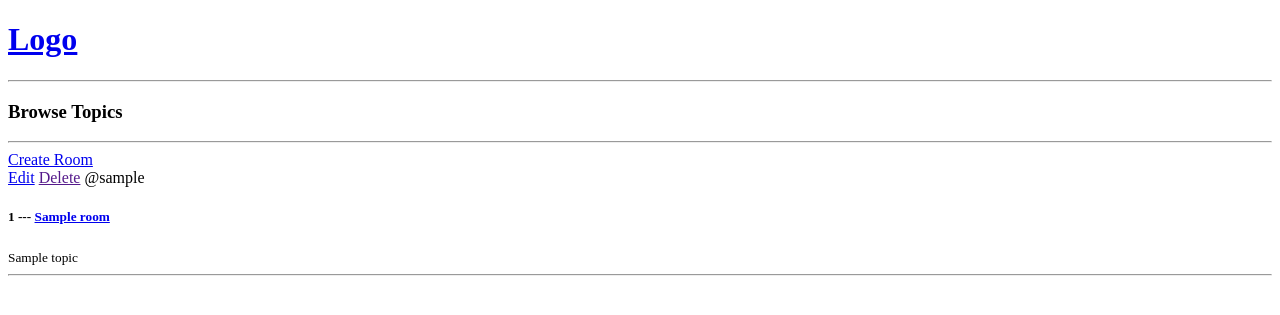
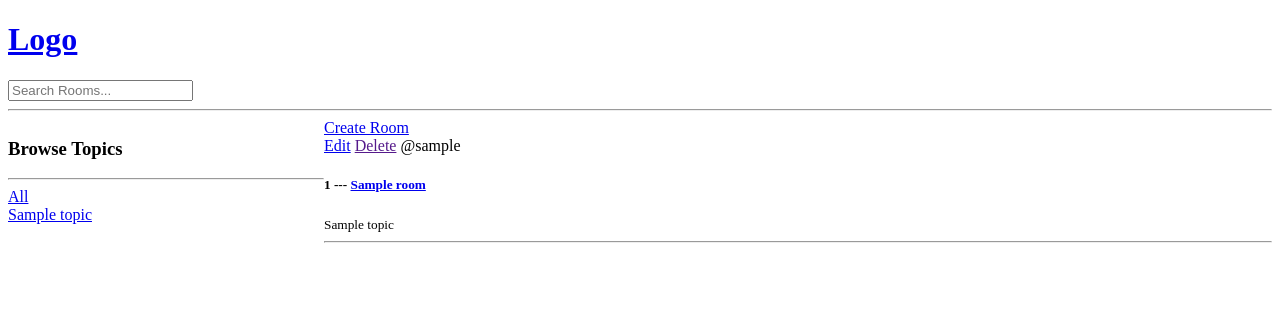
Before and after one commit to kyle-black/must_app_ai, a Django app: page / in a window 1280 px wide. Shown: the top 315 px of the page. Run offline with Django 5.2, Linux system fonts and the light colour scheme; tables that the repository leaves empty hold one stand-in row (values such as "Sample post"); parts of the project's set-up code (start-up, migrations or seed data) failed here and were passed over.

Commit message:
updated search features

```diff
--- a/base/templates/base/home.html
+++ b/base/templates/base/home.html
@@ -1,30 +1,33 @@
-{% extends 'main.html' %}
-
-
-
-{% block content %}
+{% extends 'main.html' %} {% block content %}
 
 <style>
-
-
+  .home-container {
+    display: grid;
+    grid-template-columns: 1fr 3fr;
+  }
 </style>
 
-
-
-
-
 <div class="home-container">
+  <div>
+    <h3>Browse Topics</h3>
+    <hr />
+    {% for topic in topics %}
 
     <div>
-        <h3>Browse Topics</h3>
-        <hr>
+      <a href="{% url 'home' %}">All</a>
     </div>
 
-    <div></div>
+    <div>
+      <a href="{% url 'home' %}?q={{topic.name}}">{{topic.name}}</a>
+    </div>
 
-    <a href="{% url 'create-room' %}" > Create Room</a>
+    {% endfor %}
+  </div>
+
   <div>
+    <a href="{% url 'create-room' %}"> Create Room</a>
     {% for room in rooms %}
+
     <div>
       <a href="{% url 'update-room' room.id %}">Edit</a>
 
@@ -34,7 +37,7 @@
         {{room.id}} --- <a href="{% url 'room' room.id %}"> {{room.name}} </a>
       </h5>
       <small>{{room.topic.name}}</small>
-                <hr>
+      <hr />
     </div>
 
     {% endfor %}
--- a/base/views.py
+++ b/base/views.py
@@ -1,7 +1,7 @@
 from django.shortcuts import render, redirect
 from django.http import HttpResponse
-
-from .models import Room
+from django.db.models import Room, Topic
+from .models import Room, Topic
 from .forms import RoomForm
 
 # Create your views here.
@@ -16,9 +16,14 @@ rooms= [
 
 
 def home(request):
-    rooms = Room.objects.all()
+    q= request.GET.get('q') if request.GET.get('q') != None else ''
 
-    context = {'rooms': rooms}
+
+    rooms = Room.objects.filter(topic__name__icontains=q)
+
+    topics = Topic.objects.all()
+
+    context = {'rooms': rooms, 'topics': topics}
     return render(request, 'base/home.html', context)
 
 def room(request, pk):
--- a/templates/navbar.html
+++ b/templates/navbar.html
@@ -1,5 +1,9 @@
 <a href="/">
-    <h1>Logo</h1>
+  <h1>Logo</h1>
 </a>
 
-<hr>
+<form action="?" action="{% url 'home' %}">
+  <input type="text" name="q" placeholder="Search Rooms..." />
+</form>
+
+<hr />
```
Also changed, not shown: base/migrations/0003_alter_room_options.py (added). Lines whose indentation alone changed are shown as unchanged.
